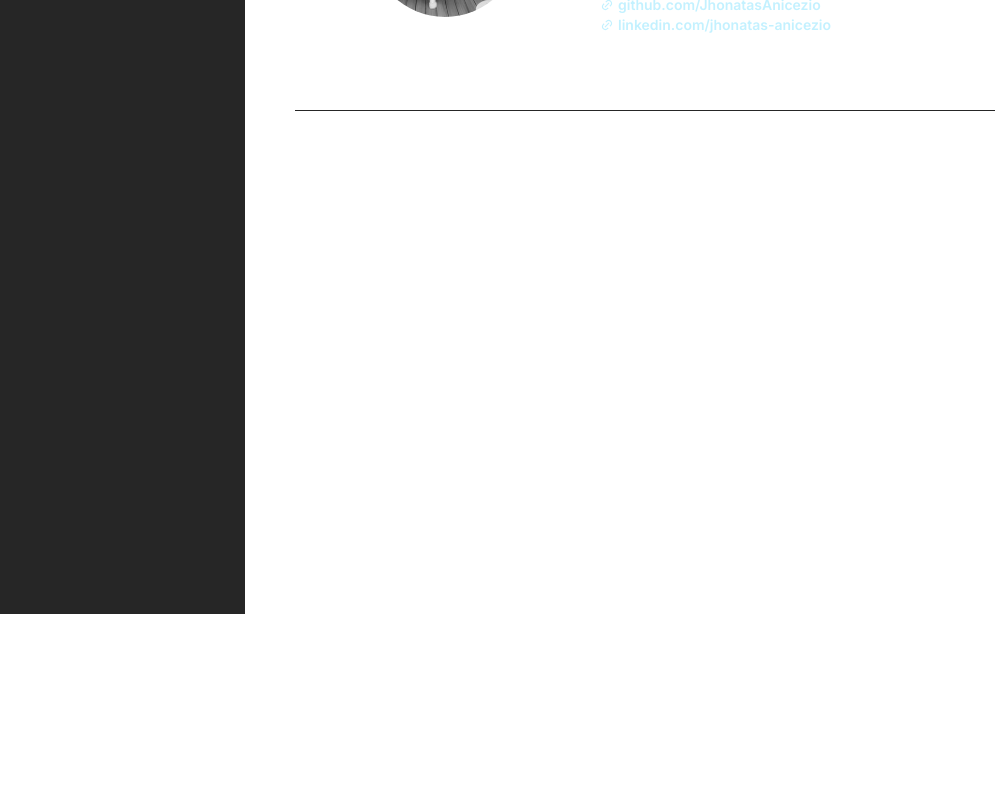
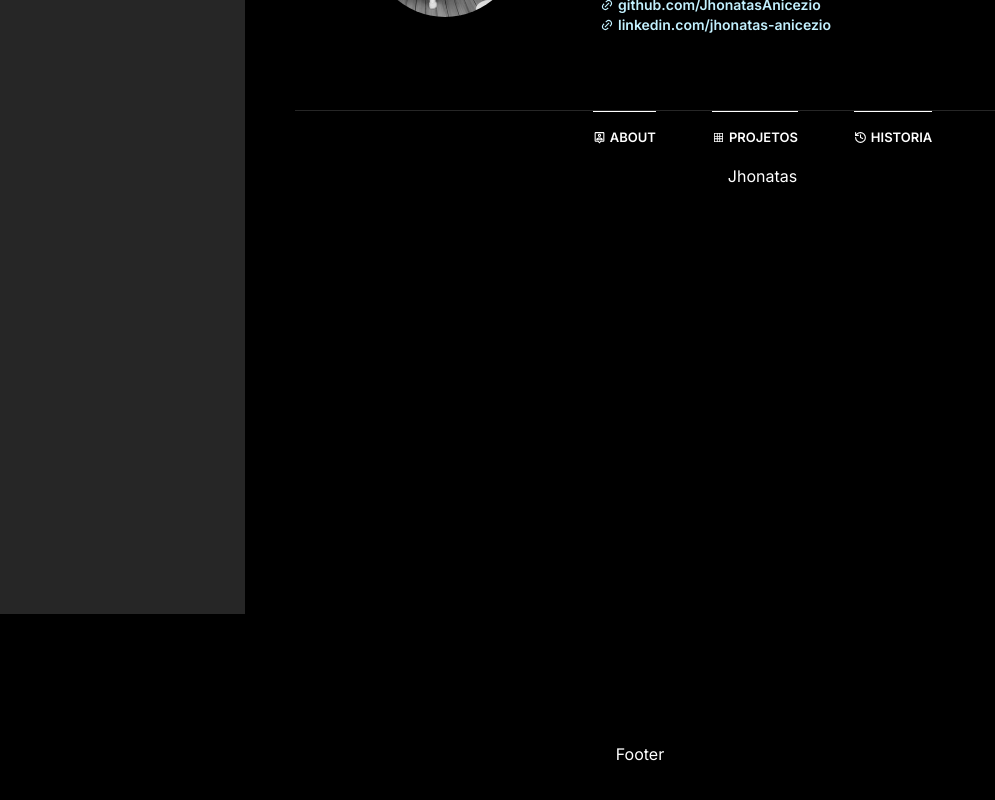
Before and after one commit to JhonatasAnicezio/portifolio, a Next.js app: page /jhonatas in a window 1280 px wide. Shown: the part 186-986 px from the top of the page, without its empty margins (0-995 px from the left). Before the commit the page ends 800 px from the top, so only its background shows below. Built offline with nearby package versions, Linux system fonts and the light colour scheme.

Commit message:
feat: add footer prototype

```diff
--- a/src/app/layout.tsx
+++ b/src/app/layout.tsx
@@ -16,7 +16,12 @@ export default function RootLayout({
 }>) {
   return (
     <html lang="en">
-      <body className={inter.className}>{children}</body>
+      <body className={`${inter.className} bg-black`}>
+        {children}
+        <footer className="flex items-center justify-center w-full h-48 mt-11 text-white">
+          Footer
+        </footer>
+      </body>
     </html>
   );
 }
```
